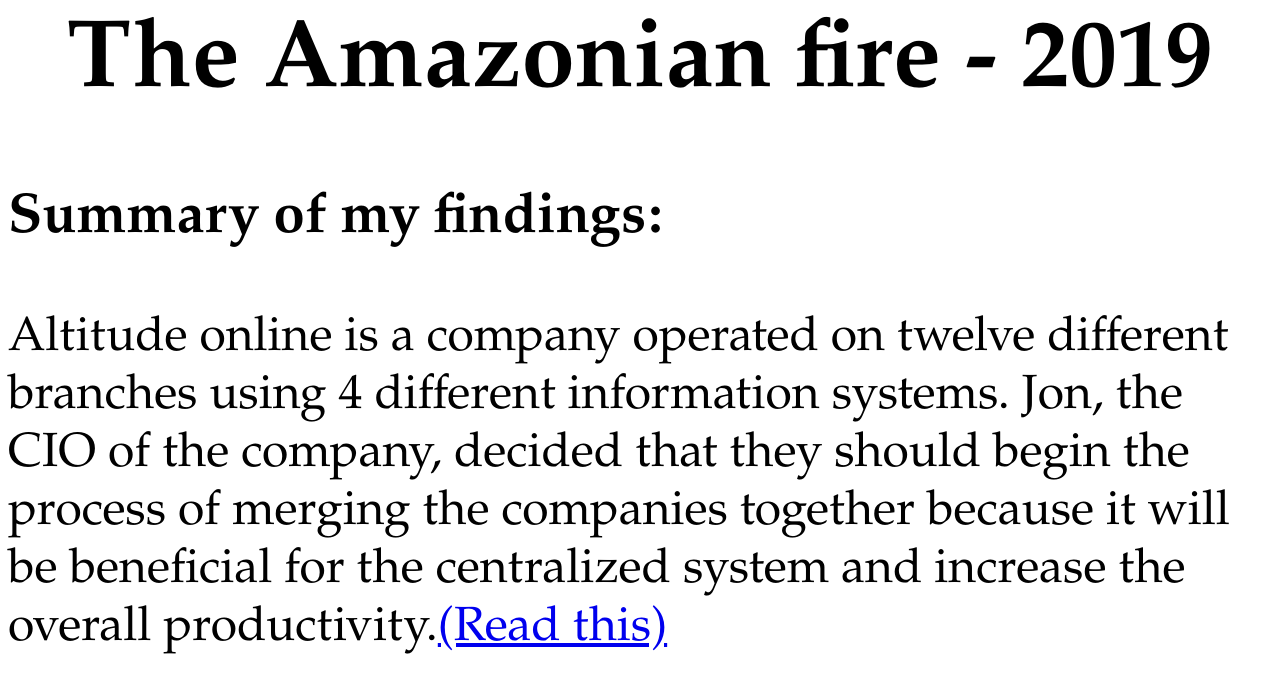
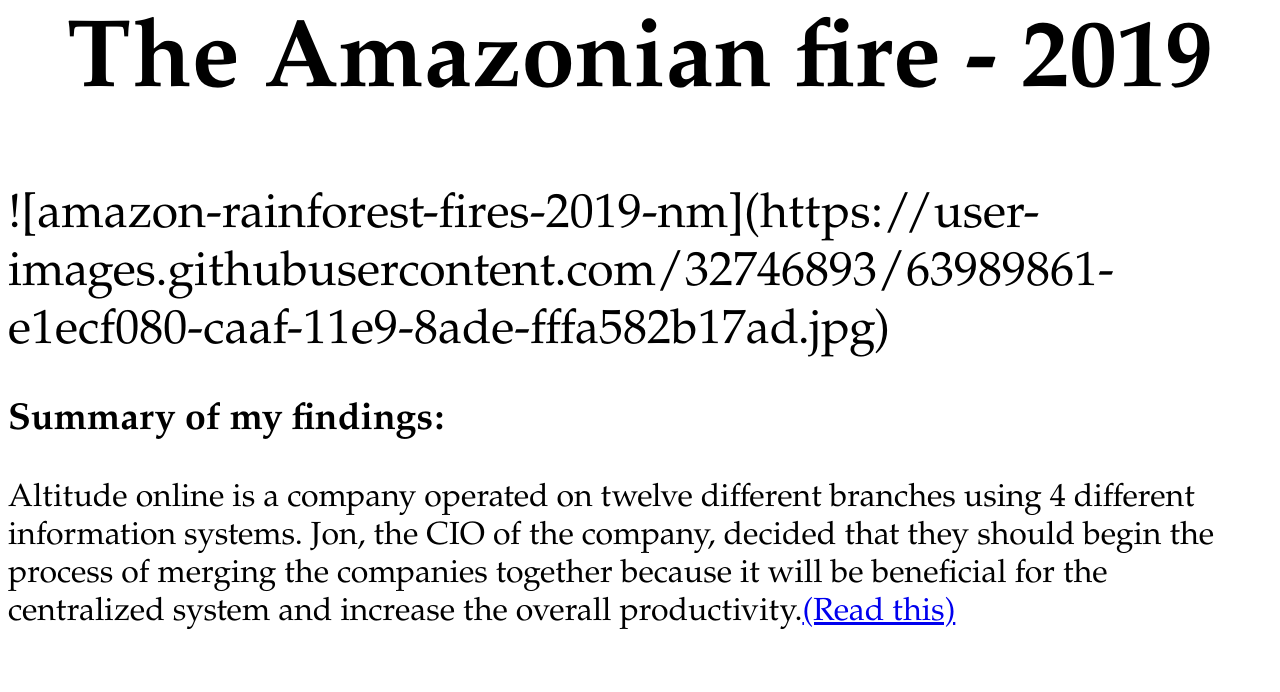
Before and after one commit to janhavip24/amazonafire, a plain HTML site: page index.html in a window 1280 px wide. Drawn offline with Linux system fonts and the light colour scheme.

Commit message:
Update index.html

```diff
--- a/index.html
+++ b/index.html
@@ -14,7 +14,9 @@
 
 <center><h1>The Amazonian fire - 2019 </h1></center>
 
-<font size = "10">
+![amazon-rainforest-fires-2019-nm](https://user-images.githubusercontent.com/32746893/63989861-e1ecf080-caaf-11e9-8ade-fffa582b17ad.jpg)
+
+<font size = "6">
 
 <h3>Summary of my findings:</h3>
 
```
